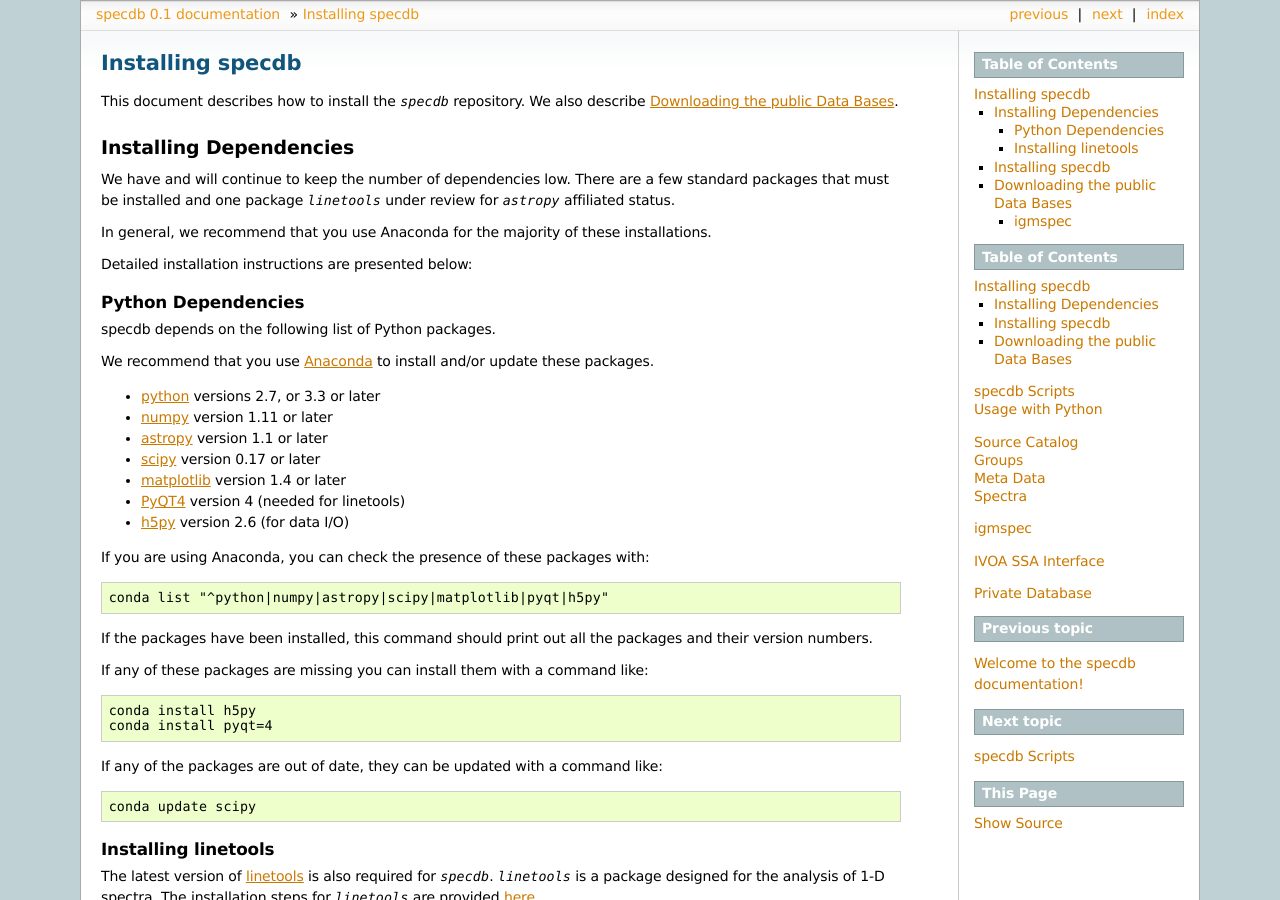
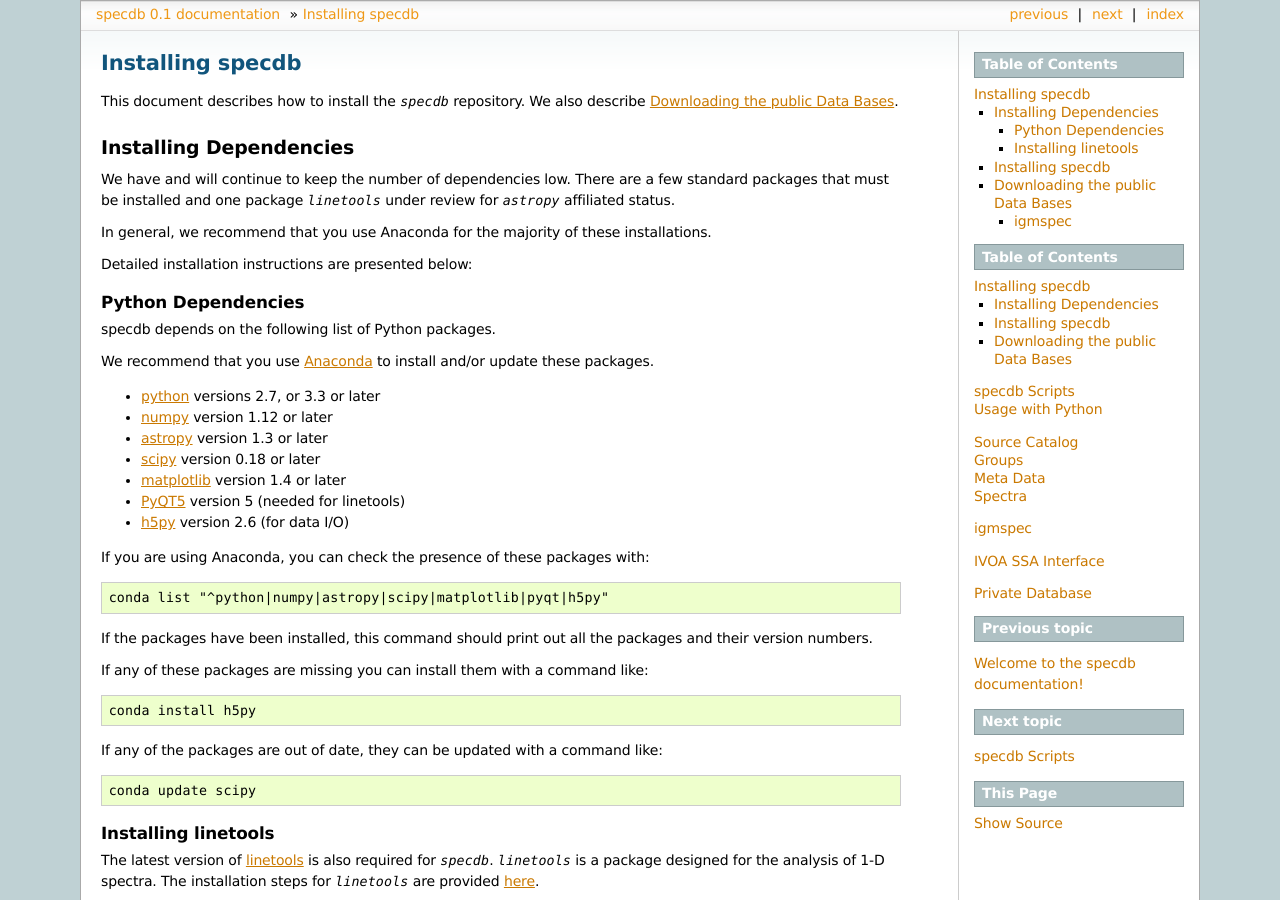
Before and after one commit to specdb/specdb, a Sphinx documentation site: the page built from docs/installing.rst, in a window 1280 px wide and 900 px high. Built offline with Sphinx 7.4.7, drawn with Linux system fonts in a browser that asks for light colours; pages that are not in the unit, such as notebooks, are missing from menus.

Commit message:
install updates

```diff
--- a/docs/installing.rst
+++ b/docs/installing.rst
@@ -29,11 +29,11 @@ We recommend that you use `Anaconda <https://www.continuum.io/downloads/>`_
 to install and/or update these packages.
 
 * `python <http://www.python.org/>`_ versions 2.7, or 3.3 or later
-* `numpy <http://www.numpy.org/>`_ version 1.11 or later
-* `astropy <http://www.astropy.org/>`_ version 1.1 or later
-* `scipy <http://www.scipy.org/>`_ version 0.17 or later
+* `numpy <http://www.numpy.org/>`_ version 1.12 or later
+* `astropy <http://www.astropy.org/>`_ version 1.3 or later
+* `scipy <http://www.scipy.org/>`_ version 0.18 or later
 * `matplotlib <http://matplotlib.org/>`_  version 1.4 or later
-* `PyQT4 <https://wiki.python.org/moin/PyQt/>`_ version 4 (needed for linetools)
+* `PyQT5 <https://wiki.python.org/moin/PyQt/>`_ version 5 (needed for linetools)
 * `h5py <https://www.h5py.org/>`_ version 2.6 (for data I/O)
 
 If you are using Anaconda, you can check the presence of these packages with::
@@ -47,7 +47,6 @@ If any of these packages are missing you can install them
 with a command like::
 
 	conda install h5py
-	conda install pyqt=4
 
 If any of the packages are out of date, they can be updated
 with a command like::
```
Also changed, not shown: .travis.yml.
